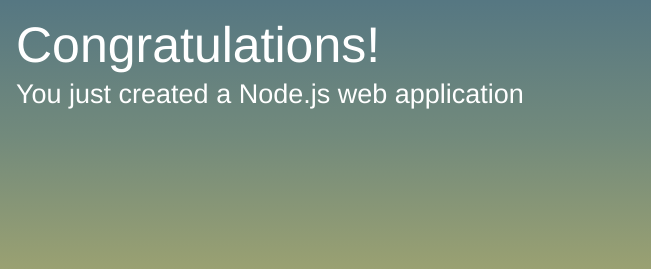
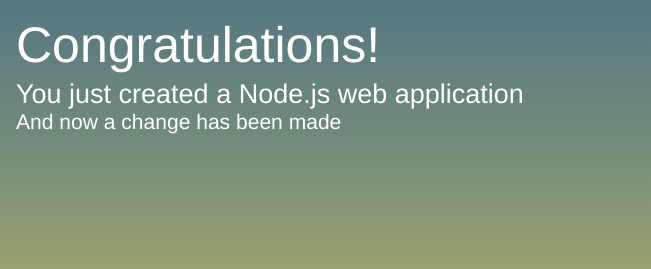
Before and after one commit to gcardonag/whitepaper_historian-test, a plain HTML site: page public/index.html in a window 1280 px wide. Shown: the part 265-534 px from the top of the page, 629-1280 px from the left. Drawn offline with Linux system fonts and the light colour scheme.

Commit message:
Testing making a change with CodeStar

```diff
--- a/public/index.html
+++ b/public/index.html
@@ -60,6 +60,7 @@
             <div class="text">
                 <h1>Congratulations!</h1>
                 <h2>You just created a Node.js web application</h2>
+                <h3>And now a change has been made</h3>
             </div>
         </div>
     </div>
```
